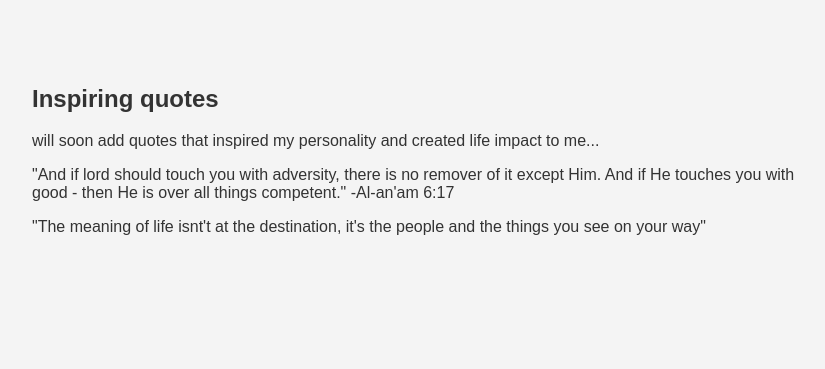
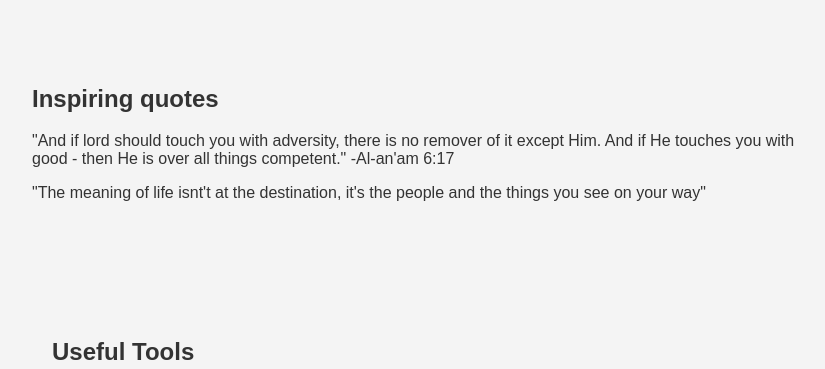
Before and after one commit to Ya0mqZhao/bio, a plain HTML site: page index.html in a window 1280 px wide. Shown: the part 1260-1629 px from the top of the page, without its empty margins (208-1033 px from the left). Drawn offline with Linux system fonts and the light colour scheme.

Commit message:
Update index.html

```diff
--- a/index.html
+++ b/index.html
@@ -60,7 +60,6 @@
   </div>
   <div class="content" id="quote">
     <h2>Inspiring quotes</h2>
-    <p> will soon add quotes that inspired my personality and created life impact to me...</p>
     <p>"And if lord should touch you with adversity, there is no remover of it except Him. And if He touches you with good - then He is over all things competent." -Al-an'am 6:17 </p>
     <p>"The meaning of life isnt't at the destination, it's the people and the things you see on your way"</p>
 
```
